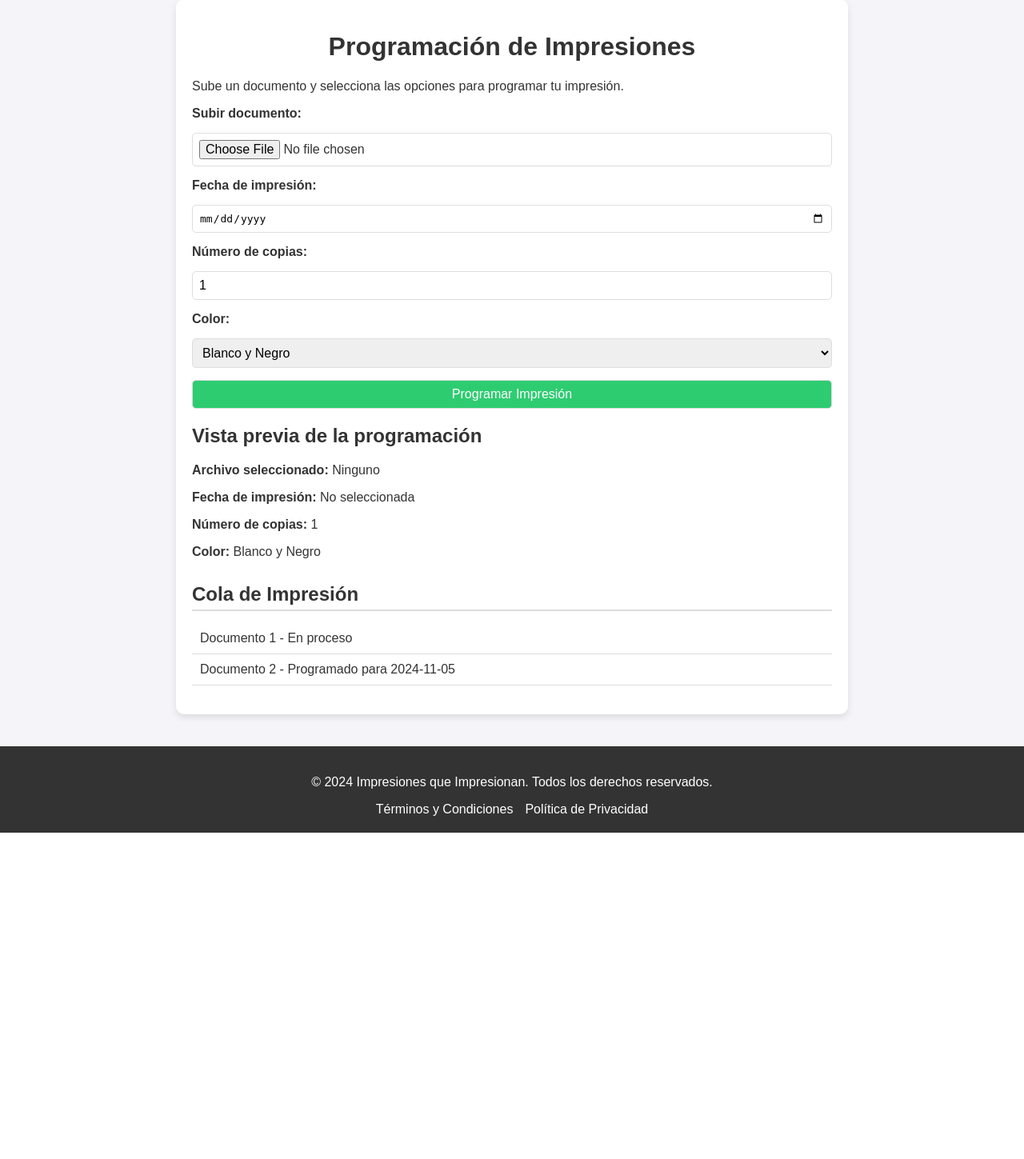
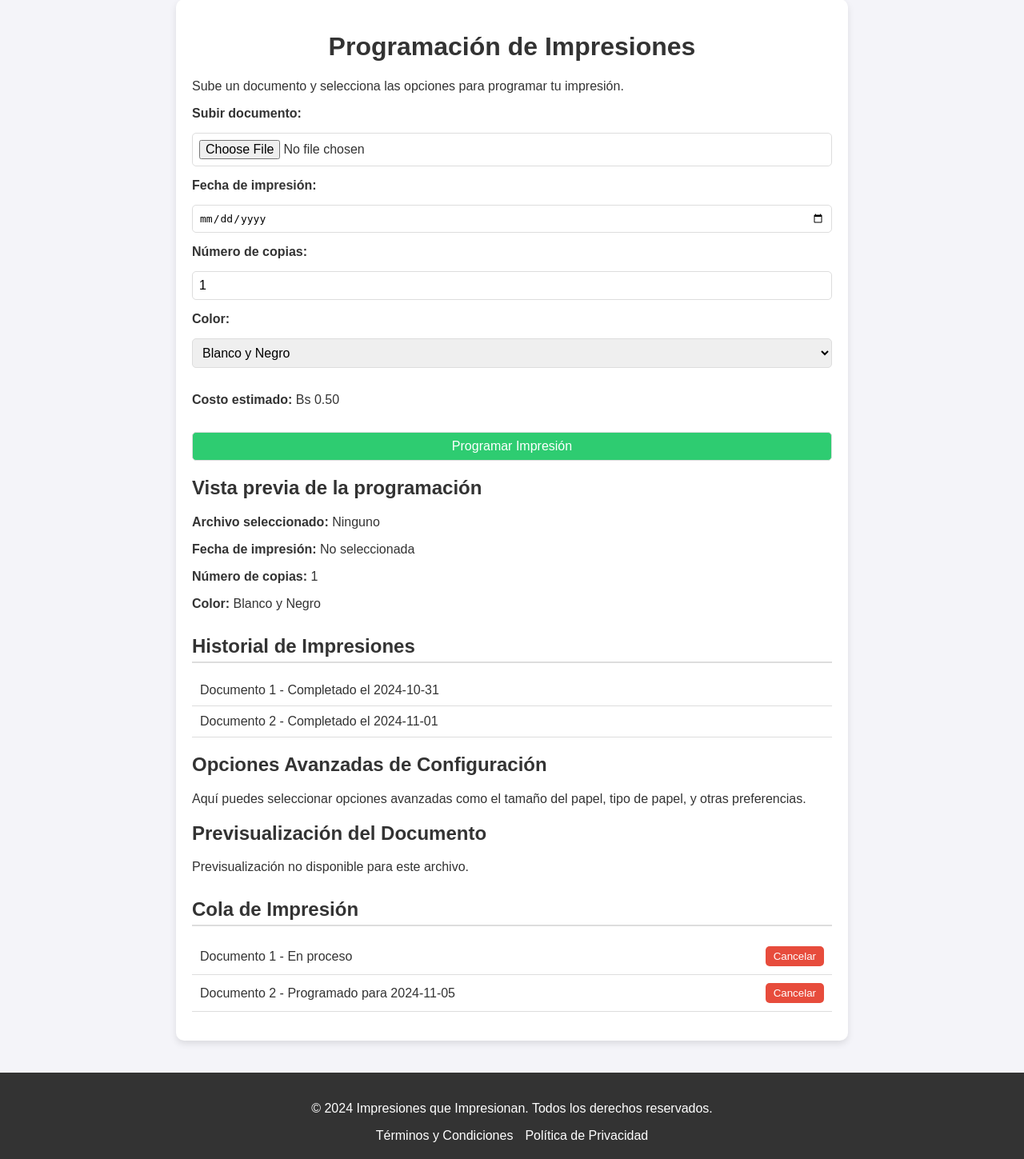
Before and after one commit to Serghio07/Todo-en-uno, a Flask app: page /impresion in a window 1280 px wide. Shown: the part 81-1530 px from the top of the page at 80% size. Before the commit the page ends 1122 px from the top, so only its background shows below. Run offline with Flask 3, Linux system fonts and the light colour scheme.

Commit message:
Update impresion.html

```diff
--- a/templates/Impresion/impresion.html
+++ b/templates/Impresion/impresion.html
@@ -45,6 +45,9 @@
             <option value="color">Color</option>
         </select>
 
+        <!-- Estimación del costo -->
+        <p><strong>Costo estimado:</strong> <span id="costPreview">Bs 0.50</span></p>
+
         <button type="submit">Programar Impresión</button>
     </form>
 
@@ -52,7 +55,6 @@
     <section id="previewSection">
         <h2>Vista previa de la programación</h2>
         <div id="preview">
-            <!-- Aquí se mostrará la vista previa de las opciones seleccionadas -->
             <p><strong>Archivo seleccionado:</strong> <span id="filePreview">Ninguno</span></p>
             <p><strong>Fecha de impresión:</strong> <span id="datePreview">No seleccionada</span></p>
             <p><strong>Número de copias:</strong> <span id="copiesPreview">1</span></p>
@@ -60,12 +62,37 @@
         </div>
     </section>
 
+    <!-- Historial de Impresiones -->
+    <section id="printHistory">
+        <h2>Historial de Impresiones</h2>
+        <ul id="historyList">
+            <li>Documento 1 - Completado el 2024-10-31</li>
+            <li>Documento 2 - Completado el 2024-11-01</li>
+        </ul>
+    </section>
+
+    <!-- Opciones Avanzadas de Configuración -->
+    <section id="advancedOptions">
+        <h2>Opciones Avanzadas de Configuración</h2>
+        <p>Aquí puedes seleccionar opciones avanzadas como el tamaño del papel, tipo de papel, y otras preferencias.</p>
+        <!-- Puedes añadir más configuraciones según lo necesites -->
+    </section>
+
+    <!-- Previsualización del Documento -->
+    <section id="documentPreview">
+        <h2>Previsualización del Documento</h2>
+        <div id="docPreview">
+            <iframe id="pdfPreview" style="display:none; width: 100%; height: 500px;"></iframe>
+            <p id="previewMessage">Previsualización no disponible para este archivo.</p>
+        </div>
+    </section>
+
     <!-- Cola de Impresiones -->
     <section id="printQueue">
         <h2>Cola de Impresión</h2>
         <ul id="queueList">
-            <li>Documento 1 - En proceso</li>
-            <li>Documento 2 - Programado para 2024-11-05</li>
+            <li>Documento 1 - En proceso <button class="cancel-btn">Cancelar</button></li>
+            <li>Documento 2 - Programado para 2024-11-05 <button class="cancel-btn">Cancelar</button></li>
         </ul>
     </section>
 </main>
```
